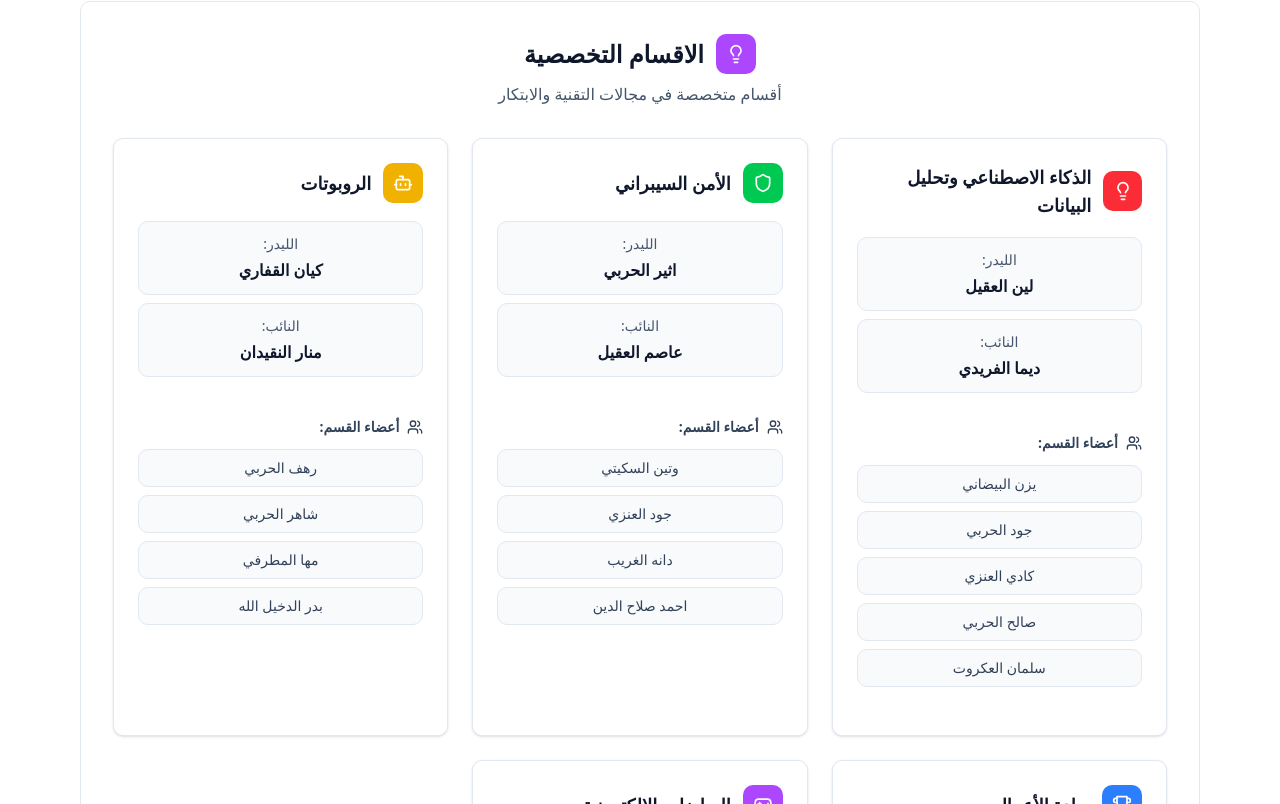
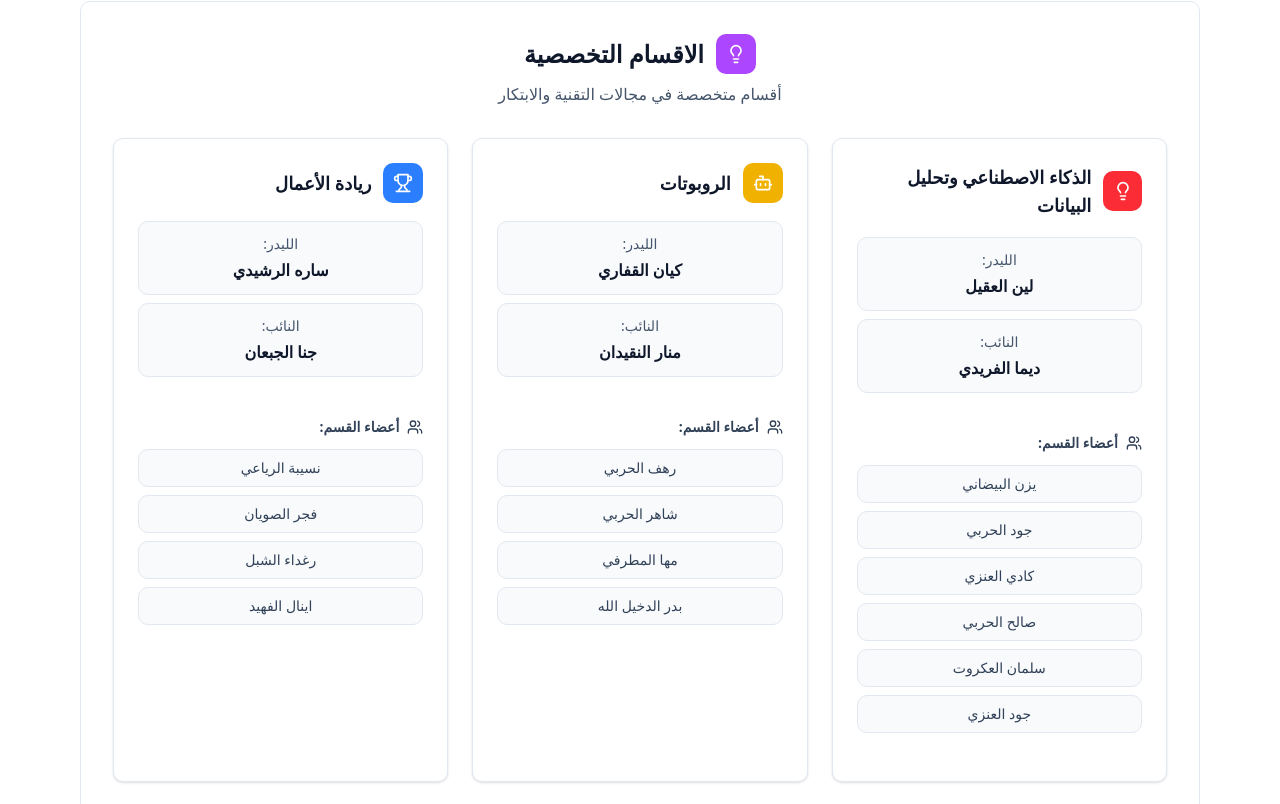
Before and after one commit to Google-Developer-Group-Qassim-Unversity/score-leaderboard-app, a Next.js app: page /club-structure in a window 1280 px wide. Shown: the part 796-1600 px from the top of the page. Built offline with nearby package versions, Linux system fonts and the light colour scheme; no server answers.

Commit message:
Delete CyberSecurity section and do needed names arrangement and corrections in club structure

```diff
--- a/app/club-structure/page.tsx
+++ b/app/club-structure/page.tsx
@@ -72,22 +72,11 @@ export default function ClubStructurePage() {
           "جود الحربي",
           "كادي العنزي",
           "صالح الحربي",
-          "سلمان العكروت"
+          "سلمان العكروت",
+          "جود العنزي"
         ]
       },
-      {
-        title: t('clubStructurePage.cybersecurity'),
-        color: "green",
-        icon: Shield,
-        leader: "اثير الحربي",
-        vice: "عاصم العقيل",
-        members: [
-          "وتين السكيتي",
-          "جود العنزي",
-          "دانه الغريب",
-          "احمد صلاح الدين"
-        ]
-      },
+
       {
         title: t('clubStructurePage.robotics'),
         color: "yellow",
@@ -179,7 +168,8 @@ export default function ClubStructurePage() {
           "أسماء المطيري",
           "ديالى العمرو",
           "بتول الخليفة",
-          "أمل الدخيّل"
+          "أمل الدخيّل",
+          "نوره المطيري"
         ]
       },
       {
@@ -193,8 +183,9 @@ export default function ClubStructurePage() {
           "ثناء الدخيل",
           "أميرة الحربي",
           "دالي الوابلي",
-          "سارة رميح الرميح",
-          "نورة الطاسان"
+          "سارة الرميح",
+          "نورة الطاسان",
+          "احمد صلاح الدين"
         ]
       }
     ]
--- a/components/home-sections/club-structure-section.tsx
+++ b/components/home-sections/club-structure-section.tsx
@@ -17,10 +17,9 @@ export async function ClubStructureSection({ lang }: ClubStructureSectionProps)
   const departments = {
     specialized: [
       { icon: Lightbulb, color: "bg-red-500", name: t("clubStructurePage.aiShort"), id: "dept-0" },
-      { icon: Shield, color: "bg-green-500", name: t("clubStructurePage.cybersecurity"), id: "dept-1" },
-      { icon: Bot, color: "bg-yellow-500", name: t("clubStructurePage.robotics"), id: "dept-2" },
-      { icon: Trophy, color: "bg-blue-500", name: t("clubStructurePage.entrepreneurship"), id: "dept-3" },
-      { icon: Gamepad2, color: "bg-purple-500", name: t("clubStructurePage.esports"), id: "dept-4" },
+      { icon: Bot, color: "bg-yellow-500", name: t("clubStructurePage.robotics"), id: "dept-1" },
+      { icon: Trophy, color: "bg-blue-500", name: t("clubStructurePage.entrepreneurship"), id: "dept-2" },
+      { icon: Gamepad2, color: "bg-purple-500", name: t("clubStructurePage.esports"), id: "dept-3" },
     ],
     administrative: [
       { icon: Cog, color: "bg-blue-500", name: t("clubStructurePage.development"), id: "admin-dept-0" },
--- a/lib/translations.ts
+++ b/lib/translations.ts
@@ -151,7 +151,6 @@ export const resources = {
       "clubStructurePage.robotics": "Robotics",
       "clubStructurePage.ai": "Artificial Intelligence and Data Analysis",
       "clubStructurePage.entrepreneurship": "Entrepreneurship",
-      "clubStructurePage.cybersecurity": "Cybersecurity",
       "clubStructurePage.development": "Development",
       "clubStructurePage.design": "Design",
       "clubStructurePage.programs": "Programs and Events Management",
@@ -433,7 +432,6 @@ export const resources = {
       "clubStructurePage.robotics": "الروبوتات",
       "clubStructurePage.ai": "الذكاء الاصطناعي وتحليل البيانات",
       "clubStructurePage.entrepreneurship": "ريادة الأعمال",
-      "clubStructurePage.cybersecurity": "الأمن السيبراني",
       "clubStructurePage.development": "التطوير",
       "clubStructurePage.design": "التصميم",
       "clubStructurePage.programs": "إدارة البرامج والفعاليات",
```
